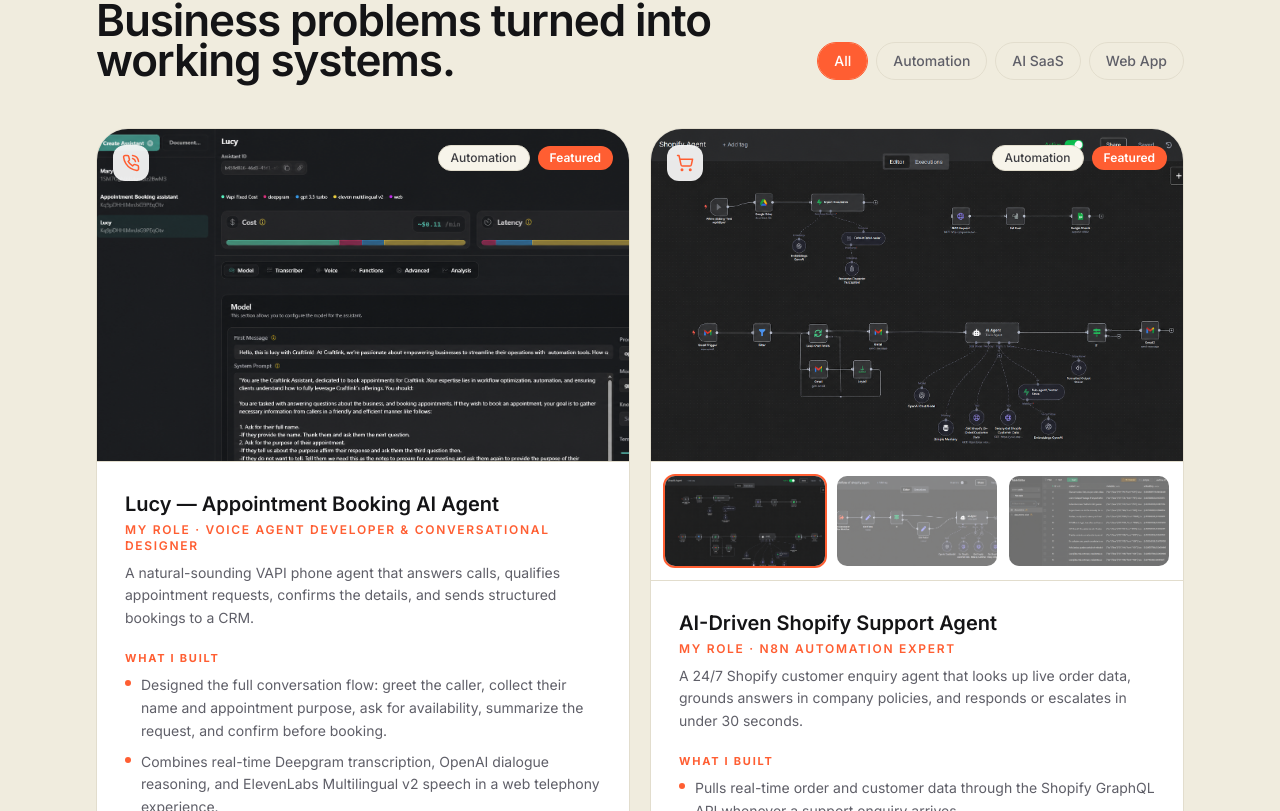
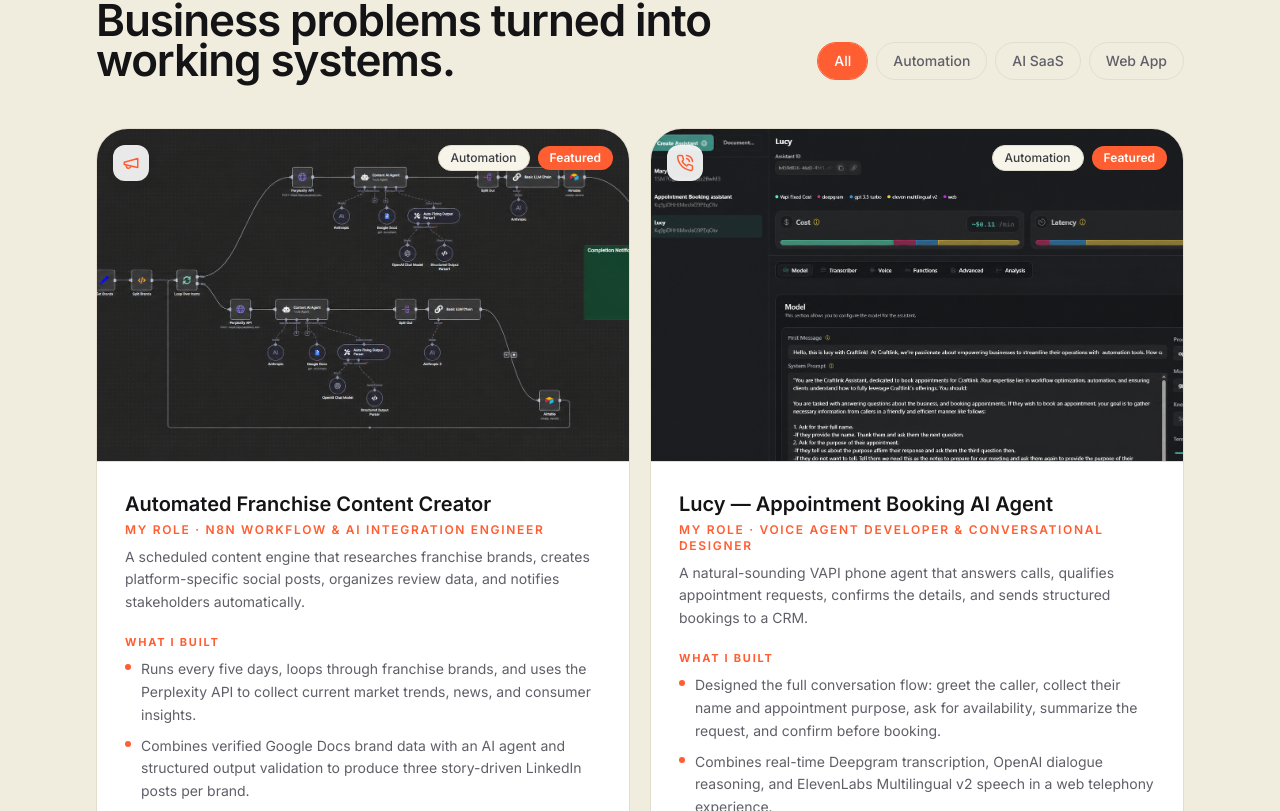
Before and after one commit to github4rslan/ai-automation, a React (Vite) app: page / in a window 1280 px wide. Shown: the part 2409-3220 px from the top of the page. Built offline with nearby package versions, Linux system fonts and the light colour scheme.

Commit message:
Add franchise content automation case study

```diff
--- a/src/data/site.ts
+++ b/src/data/site.ts
@@ -11,6 +11,7 @@
   Sparkles,
   ShoppingCart,
   PhoneCall,
+  Megaphone,
 } from "lucide-react";
 
 /* ------------------------------------------------------------------ *
@@ -185,6 +186,22 @@
 };
 
 export const projects: Project[] = [
+  {
+    name: "Automated Franchise Content Creator",
+    category: "Automation",
+    featured: true,
+    icon: Megaphone,
+    image: "/projects/franchise-content-creator.png",
+    role: "n8n Workflow & AI Integration Engineer",
+    blurb:
+      "A scheduled content engine that researches franchise brands, creates platform-specific social posts, organizes review data, and notifies stakeholders automatically.",
+    highlights: [
+      "Runs every five days, loops through franchise brands, and uses the Perplexity API to collect current market trends, news, and consumer insights.",
+      "Combines verified Google Docs brand data with an AI agent and structured output validation to produce three story-driven LinkedIn posts per brand.",
+      "Condenses each post for X, stores LinkedIn and X versions with feedback status in Airtable, and sends a completion notification to stakeholders.",
+    ],
+    tech: ["n8n", "Perplexity API", "OpenAI", "Claude", "LangChain", "Google Docs", "Airtable", "Gmail"],
+  },
   {
     name: "Lucy — Appointment Booking AI Agent",
     category: "Automation",
```
Also changed, not shown: public/projects/franchise-content-creator.png (added).
